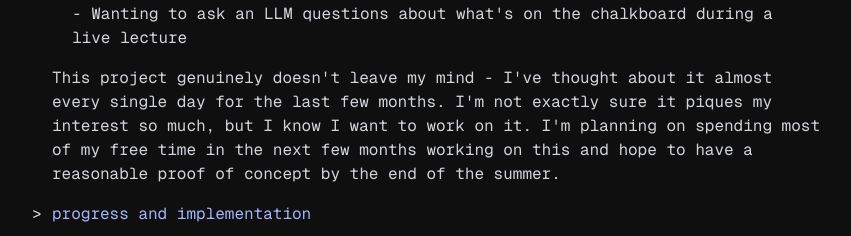
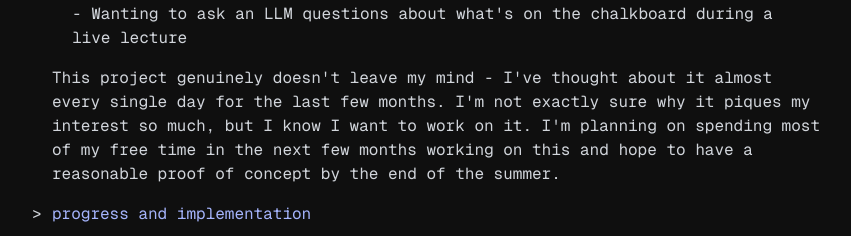
Before and after one commit to sangwaboi/sangwaboi.github.io, a Next.js app: page /thoughts/1 in a window 1280 px wide. Shown: the part 402-638 px from the top of the page, without its empty margins (204-1055 px from the left). Built offline with nearby package versions, Linux system fonts and the light colour scheme.

Commit message:
fix: typo

```diff
--- a/src/app/thoughts/1/page.tsx
+++ b/src/app/thoughts/1/page.tsx
@@ -48,8 +48,8 @@
       </div>
       <p>
         This project genuinely doesn't leave my mind - I've thought about it
-        almost every single day for the last few months. I'm not exactly sure it
-        piques my interest so much, but I know I want to work on it. I'm
+        almost every single day for the last few months. I'm not exactly sure
+        why it piques my interest so much, but I know I want to work on it. I'm
         planning on spending most of my free time in the next few months working
         on this and hope to have a reasonable proof of concept by the end of the
         summer.
```
